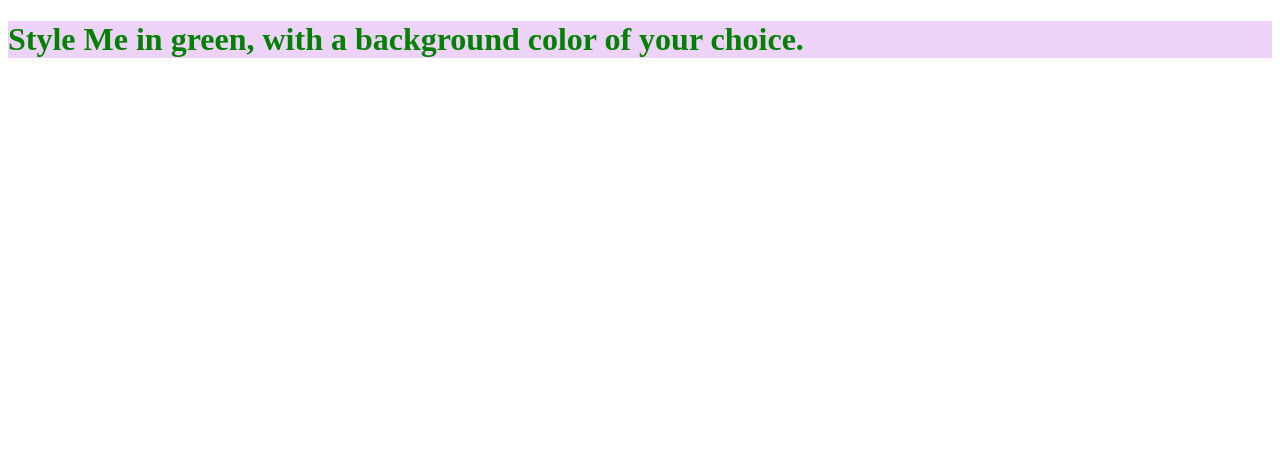
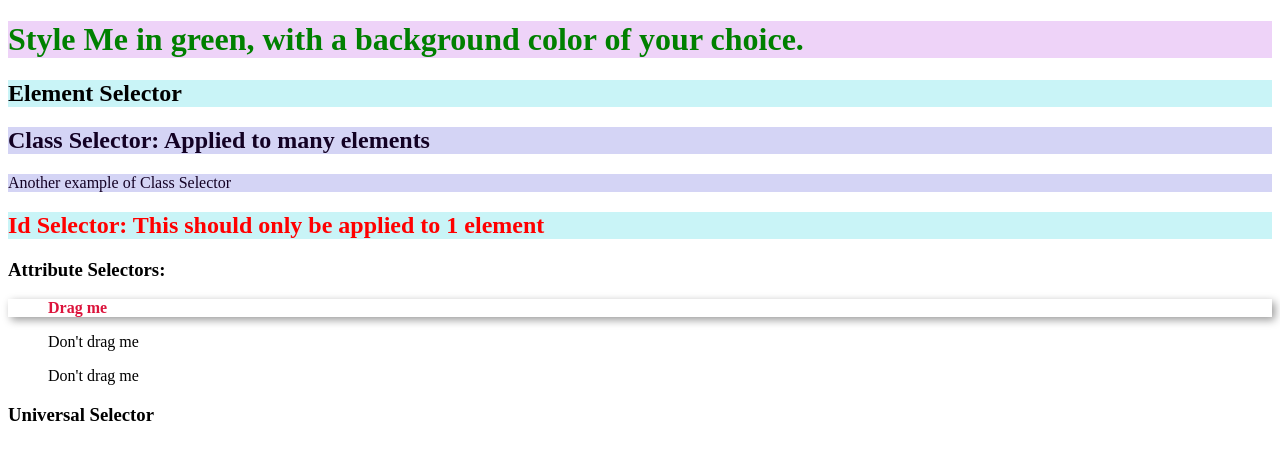
Before and after one commit to RyderSharpe/Day-43, a plain HTML site: page external.html in a window 1280 px wide. Drawn offline with Linux system fonts and the light colour scheme.

Commit message:
external.html (uses CSS)

```diff
--- a/external.html
+++ b/external.html
@@ -1,11 +1,34 @@
 <!DOCTYPE html>
-<html lang="en"">
+<html lang="en">
   <head>
     <meta charset="UTF-8">
     <title>External</title>
-  <link rel="stylesheet" href="style.css" /> <! the . means current directory
+    <!-- Link to external CSS file -->
+    <link rel="stylesheet" href="./style.css" />
   </head>
   <body>
+    <!-- h1: This element will be styled with a green text color and a background color -->
     <h1>Style Me in green, with a background color of your choice.</h1>
+
+    <!-- h2: Example of an Element Selector (Styled in CSS by selecting all h2 elements) -->
+    <h2>Element Selector</h2>
+
+    <!-- Class Selector: Can be applied to multiple elements -->
+    <h2 class="class-text">Class Selector: Applied to many elements</h2>
+    <p class="class-text">Another example of Class Selector</p>
+
+    <!-- ID Selector: Should only be applied to one unique element per page -->
+    <h2 id="main">Id Selector: This should only be applied to 1 element</h2>
+
+    <p>
+      <!-- Attribute Selectors: Apply styles to elements based on attributes -->
+      <h3>Attribute Selectors:</h3>
+      <menu draggable="true">Drag me</menu> <!-- Styled using attribute selector -->
+      <menu draggable="false">Don't drag me</menu> <!-- No styling applied from CSS -->
+      <menu>Don't drag me</menu> <!-- No styling applied from CSS -->
+    </p>
+
+    <!-- Universal Selector: Used to apply styles globally -->
+    <h3>Universal Selector</h3>
   </body>
 </html>
```
Lines whose indentation alone changed are shown as unchanged.
